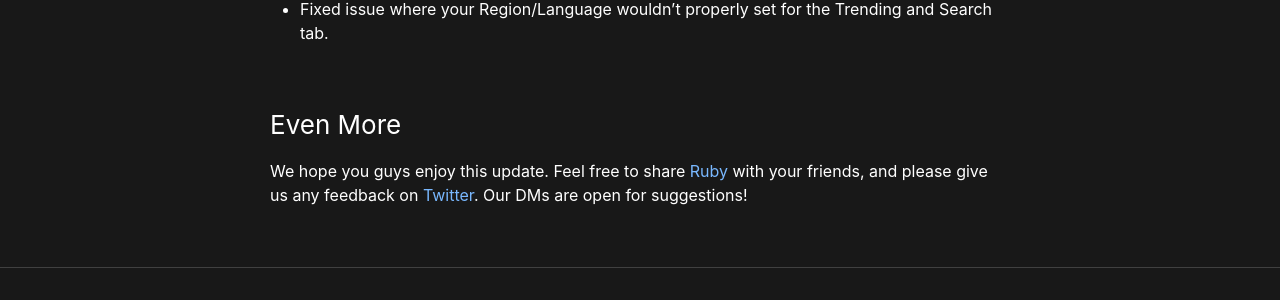
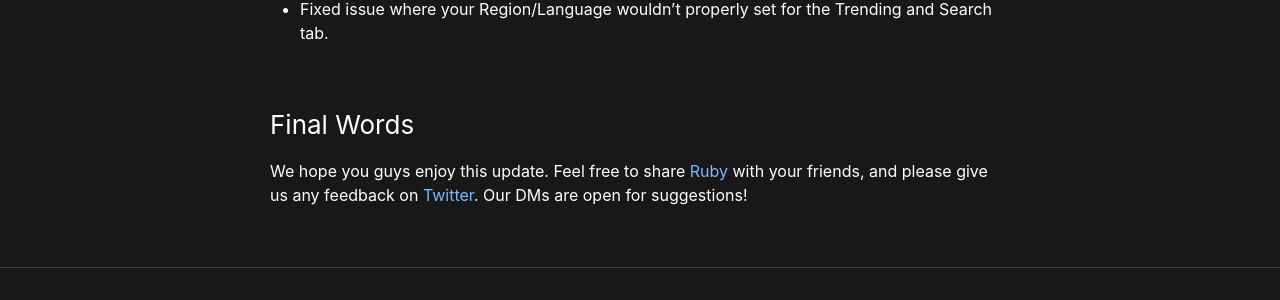
Before and after one commit to Peroxaan/peroxaan-newsroom, a Jekyll site: the page built from _posts/2021-03-10-ruby-v1.2-now-available.markdown, in a window 1280 px wide. Shown: the part 942-1242 px from the top of the page. Built offline with Jekyll 4.4.1, drawn with Linux system fonts in a browser that asks for light colours.

Commit message:
Update 2021-03-10-ruby-v1.2-now-available.markdown

```diff
--- a/_posts/2021-03-10-ruby-v1.2-now-available.markdown
+++ b/_posts/2021-03-10-ruby-v1.2-now-available.markdown
@@ -19,5 +19,5 @@ Ruby v1.2 has been released for iOS and watchOS! This update brings many enhance
 - Introduced a new Reader View, which gets rid of the Ads and other Popups that were previously shown when loading a news article directly from the web.
 - Fixed issue where your Region/Language wouldn’t properly set for the Trending and Search tab.
 
-### Even More
+### Final Words
 We hope you guys enjoy this update. Feel free to share [Ruby](https://apps.apple.com/us/app/id1522815729) with your friends, and please give us any feedback on [Twitter](https://twitter.com/peroxaan). Our DMs are open for suggestions!
```
